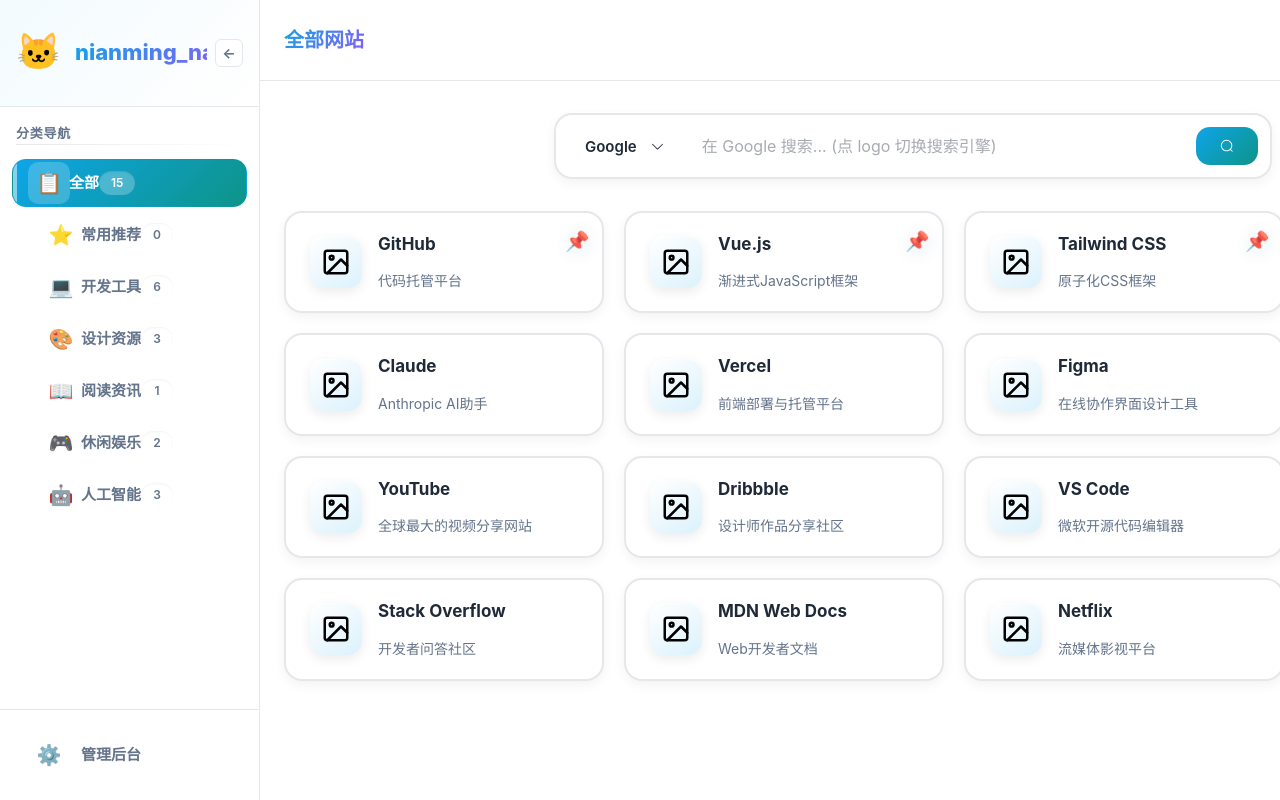
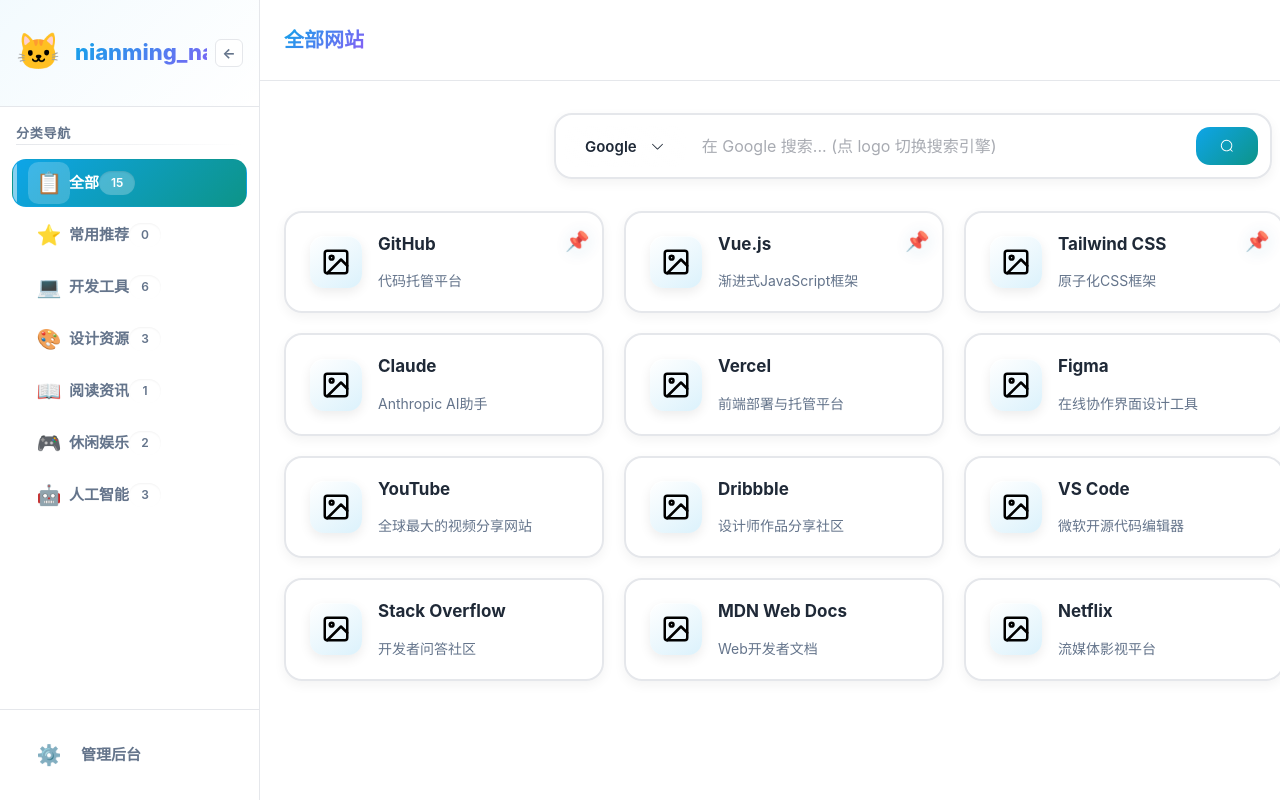
Before and after one commit to laomaocode163/nianming_nav, a Vue app: page / in a window 1280 px wide. Shown: the top 800 px of the page. Built offline with nearby package versions, Linux system fonts and the light colour scheme.

Commit message:
fix: 减小移动端侧边栏宽度以减少遮挡
- 移动端侧边栏宽度从 280px 减小到 240px
- 小屏幕手机侧边栏宽度从 260px 减小到 220px

```diff
--- a/src/components/layout/Sidebar.vue
+++ b/src/components/layout/Sidebar.vue
@@ -328,7 +328,7 @@
   font-size: 0.9375rem !important;
   border-radius: 14px !important;
   text-align: left;
-  width: 100%;
+  width: 100% !important;
   white-space: nowrap;
   background: transparent !important;
   border: 1px solid transparent !important;
@@ -339,6 +339,8 @@
   justify-content: flex-start;
   min-height: 48px;
   cursor: pointer;
+  margin-left: 0 !important;
+  margin-right: 0 !important;
 }
 
 .sidebar-collapsed .nav-item {
@@ -589,7 +591,7 @@
 /* Responsive */
 @media (max-width: 768px) {
   .sidebar {
-    width: 280px;
+    width: 240px;
   }
 
   .sidebar:not(.sidebar-open) {
@@ -619,7 +621,7 @@
 
 @media (max-width: 480px) {
   .sidebar {
-    width: 260px;
+    width: 220px;
   }
 
   .sidebar-logo-section {
```
